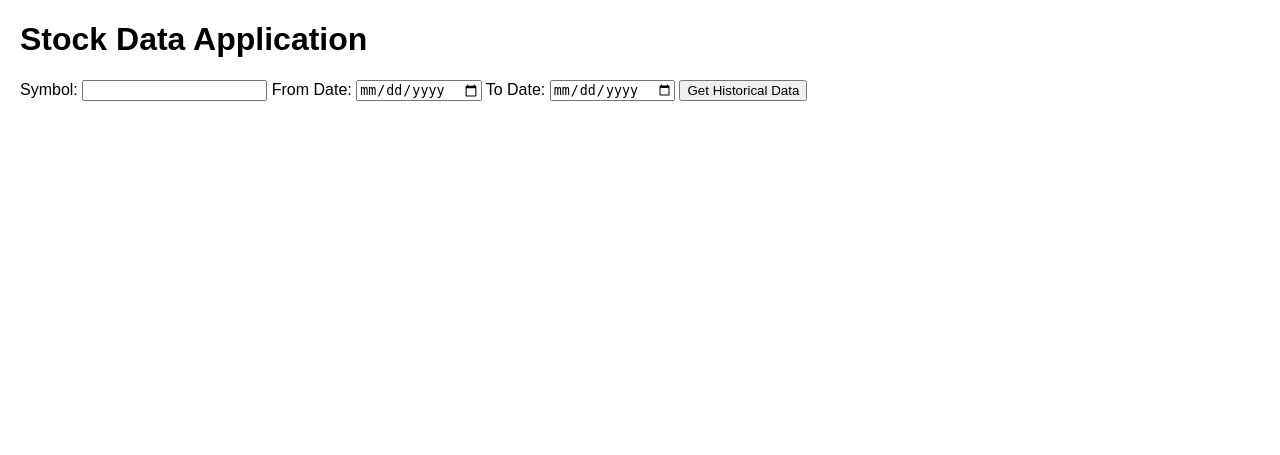
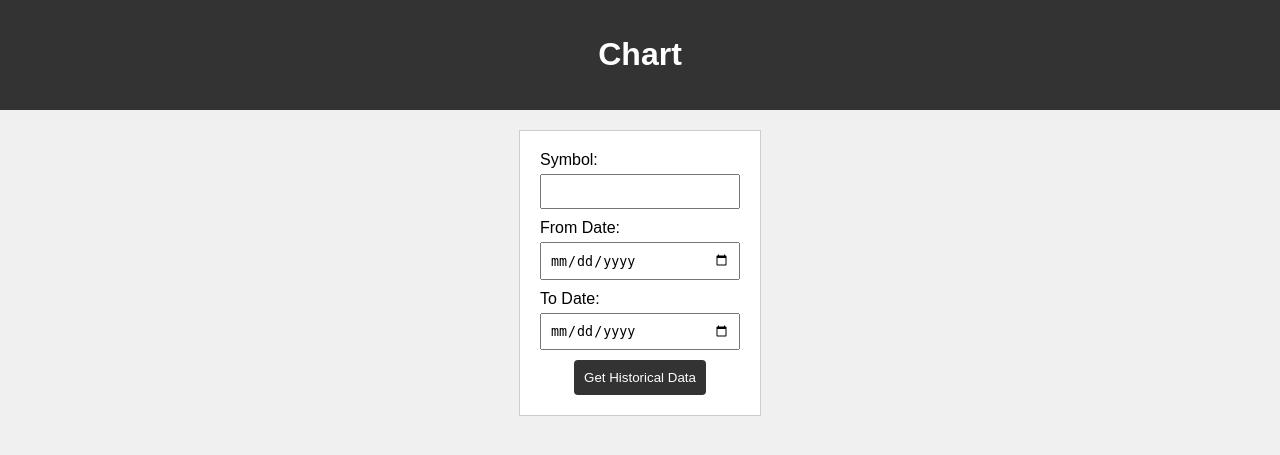
Before and after one commit to sumitgangwani/truebeacon_stock_application, a Flask app: page /chart in a window 1280 px wide. Shown: the top 455 px of the page. Run offline with Flask 3, Linux system fonts and the light colour scheme.

Commit message:
Update chart.html

```diff
--- a/templates/chart.html
+++ b/templates/chart.html
@@ -1,156 +1,88 @@
-<!--<!DOCTYPE html>-->
-<!--<html lang="en">-->
-<!--<head>-->
-<!--    <meta charset="UTF-8">-->
-<!--    <meta name="viewport" content="width=device-width, initial-scale=1.0">-->
-<!--    <title>Stock Data App</title>-->
-<!--    <style>-->
-<!--        /* Add your CSS styles here */-->
-<!--        body {-->
-<!--            font-family: Arial, sans-serif;-->
-<!--            margin: 20px;-->
-<!--        }-->
-<!--        table {-->
-<!--            border-collapse: collapse;-->
-<!--            width: 100%;-->
-<!--        }-->
-<!--        th, td {-->
-<!--            border: 1px solid #ddd;-->
-<!--            padding: 8px;-->
-<!--            text-align: left;-->
-<!--        }-->
-<!--        th {-->
-<!--            background-color: #f2f2f2;-->
-<!--        }-->
-<!--        canvas {-->
-<!--            display: block;-->
-<!--            margin-top: 20px;-->
-<!--        }-->
-<!--    </style>-->
-<!--</head>-->
-<!--<body>-->
-<!--    <h1>Stock Data Application</h1>-->
-
-<!--    <form action="/historical-data" method="get">-->
-<!--        <label for="symbol">Symbol:</label>-->
-<!--        <input type="text" id="symbol" name="symbol" required>-->
-
-<!--        <label for="from_date">From Date:</label>-->
-<!--        <input type="date" id="from_date" name="from_date" required>-->
-
-<!--        <label for="to_date">To Date:</label>-->
-<!--        <input type="date" id="to_date" name="to_date" required>-->
-
-<!--        <button type="submit">Get Historical Data</button>-->
-<!--    </form>-->
-
-<!--    {% if data %}-->
-<!--        <h2>Historical Data</h2>-->
-<!--        <table>-->
-<!--            <thead>-->
-<!--                <tr>-->
-<!--                    <th>Date</th>-->
-<!--                    <th>Price</th>-->
-<!--                </tr>-->
-<!--            </thead>-->
-<!--            <tbody>-->
-<!--                {% for entry in data -%}-->
-<!--                    <tr>-->
-<!--                        <td>{{ entry[0] }}</td>-->
-<!--                        <td>{{ entry[1] }}</td>-->
-<!--                    </tr>-->
-<!--                {%- endfor %}-->
-<!--            </tbody>-->
-<!--        </table>-->
-
-<!--        &lt;!&ndash; Chart.js &ndash;&gt;-->
-<!--        <canvas id="priceChart" width="800" height="400"></canvas>-->
-<!--        <script src="https://cdn.jsdelivr.net/npm/chart.js"></script>-->
-
-<!--        <script>-->
-<!--            // Extract dates and prices for chart-->
-<!--            var rawData = {{ data | tojson }};-->
-<!--            var dates = rawData.map(entry => entry[0]);-->
-<!--            var prices = rawData.map(entry => entry[1]);-->
-
-<!--            // Create a line chart using Chart.js-->
-<!--            var ctx = document.getElementById('priceChart').getContext('2d');-->
-<!--            var myChart = new Chart(ctx, {-->
-<!--                type: 'line',-->
-<!--                data: {-->
-<!--                    labels: dates,-->
-<!--                    datasets: [{-->
-<!--                        label: 'Stock Prices',-->
-<!--                        data: prices,-->
-<!--                        borderColor: 'rgba(75, 192, 192, 1)',-->
-<!--                        borderWidth: 1,-->
-<!--                        fill: false-->
-<!--                    }]-->
-<!--                },-->
-<!--                options: {-->
-<!--                    scales: {-->
-<!--                        x: {-->
-<!--                            type: 'time',-->
-<!--                            time: {-->
-<!--                                unit: 'day'-->
-<!--                            }-->
-<!--                        },-->
-<!--                        y: {-->
-<!--                            beginAtZero: true-->
-<!--                        }-->
-<!--                    }-->
-<!--                }-->
-<!--            });-->
-<!--        </script>-->
-
-<!--    {% endif %}-->
-<!--</body>-->
-<!--</html>-->
-
-
-
 <!DOCTYPE html>
 <html lang="en">
+
 <head>
     <meta charset="UTF-8">
     <meta name="viewport" content="width=device-width, initial-scale=1.0">
     <title>Stock Data App</title>
     <style>
-        /* Add your CSS styles here */
         body {
             font-family: Arial, sans-serif;
+            background-color: #f0f0f0;
+            margin: 0;
+            padding: 0;
+            text-align: center;
+        }
+
+        header {
+            background-color: #333;
+            color: white;
+            padding: 1em;
+        }
+
+        form {
             margin: 20px;
-        }
-        table {
-            border-collapse: collapse;
-            width: 100%;
-        }
-        th, td {
-            border: 1px solid #ddd;
-            padding: 8px;
+            padding: 20px;
+            border: 1px solid #ccc;
+            background-color: white;
+            display: inline-block;
             text-align: left;
         }
-        th {
-            background-color: #f2f2f2;
+
+        input {
+            margin-bottom: 10px;
+            padding: 8px;
+            width: 200px;
+            box-sizing: border-box;
         }
-        canvas {
+
+        button {
+            padding: 10px;
+            background-color: #333; /* Updated color to black */
+            color: white;
+            border: none;
+            cursor: pointer;
+            cursor: pointer;
+            border: none;
+            border-radius: 4px;
+            text-align: center; /* Center the button text */
+            margin: 0 auto; /* Center the button within the form */
+            display: block; /* Make the button a block element to center it */
+        }
+
+        button:hover {
+            background-color: #555; /* Adjusted hover color */
+        }
+
+        /* Additional styles for Stock Data App */
+        h1 {
+            margin-top: 20px;
+        }
+
+        label {
             display: block;
-            margin-top: 20px;
+            margin-bottom: 5px;
         }
     </style>
 </head>
+
 <body>
-    <h1>Stock Data Application</h1>
+    <header>
+        <h1>Chart</h1>
+    </header>
 
     <form action="/historical-data" method="get">
         <label for="symbol">Symbol:</label>
-        <input type="text" id="symbol" name="symbol" required>
+        <input type="text" id="symbol" name="symbol" required><br>
 
         <label for="from_date">From Date:</label>
-        <input type="date" id="from_date" name="from_date" required>
+        <input type="date" id="from_date" name="from_date" required><br>
 
         <label for="to_date">To Date:</label>
-        <input type="date" id="to_date" name="to_date" required>
+        <input type="date" id="to_date" name="to_date" required><br>
 
         <button type="submit">Get Historical Data</button>
     </form>
+</body>
+
+</html>
```
